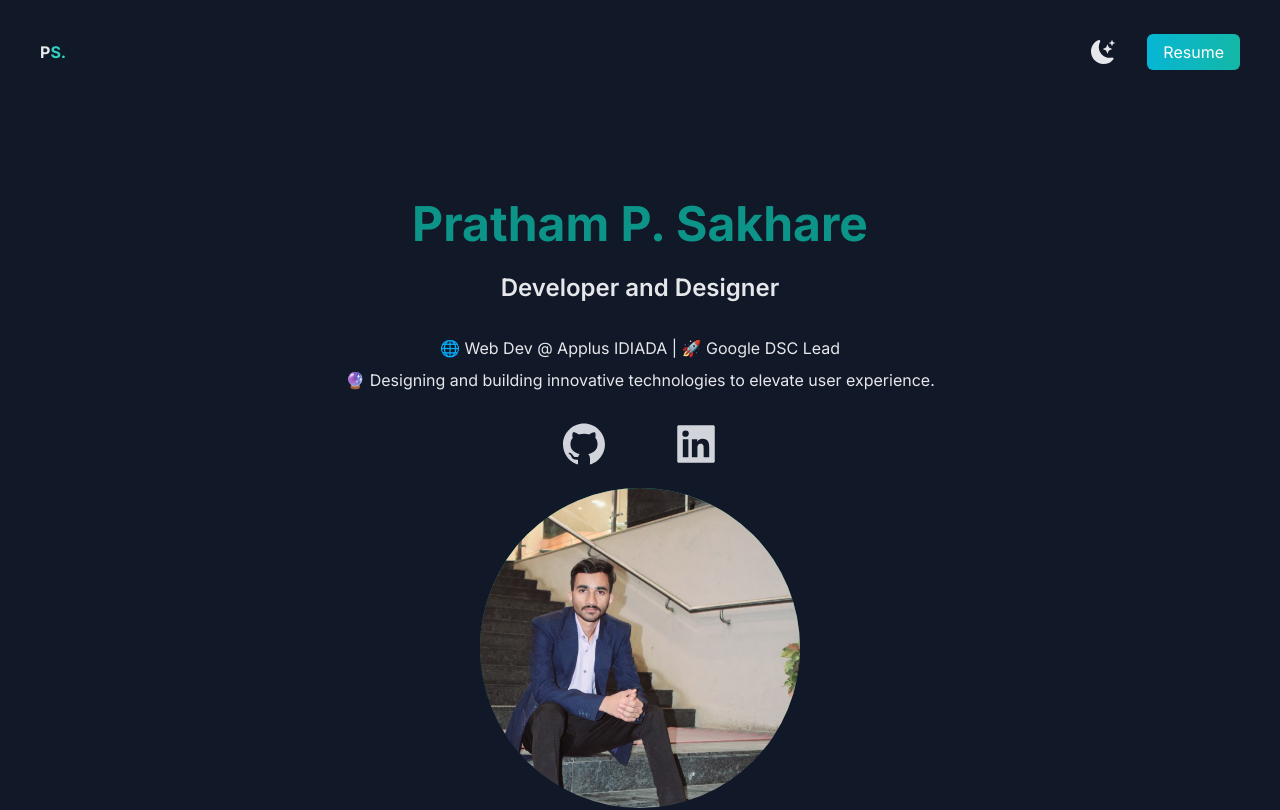
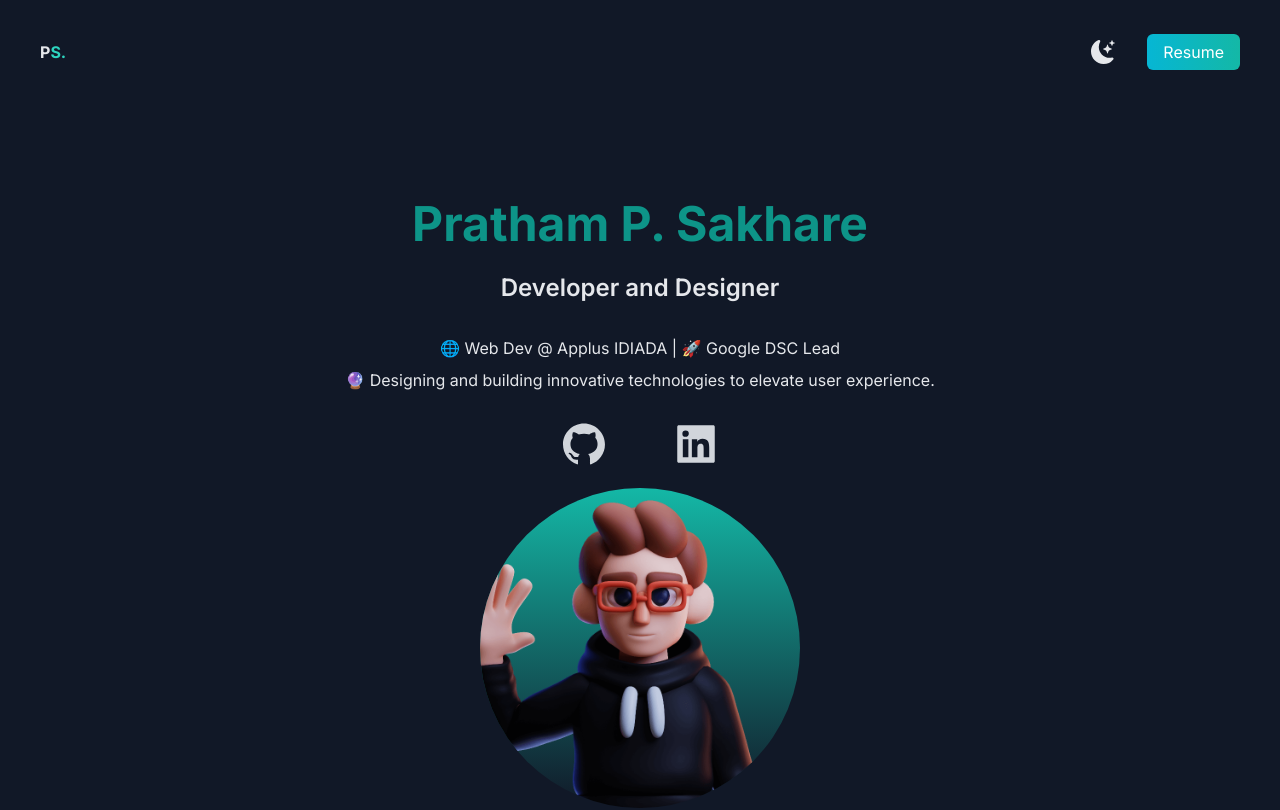
Before and after one commit to prathamsakhare/Portfolio, a Next.js app: page / in a window 1280 px wide. Shown: the top 810 px of the page. Built offline with nearby package versions, Linux system fonts and the light colour scheme.

Commit message:
updated photo

```diff
--- a/next.config.js
+++ b/next.config.js
@@ -1,4 +1,7 @@
 /** @type {import('next').NextConfig} */
-const nextConfig = {}
+const nextConfig = {
+
+
+}
 
 module.exports = nextConfig
--- a/src/app/page.js
+++ b/src/app/page.js
@@ -65,7 +65,7 @@ export default function Home() {
             </a>
           </div>
           <div className="relative mx-auto bg-gradient-to-b from-teal-500 rounded-full w-80 h-80 overflow-hidden">
-            <Image alt="Profile Photo" src={Figma} layout="fill" objectFit="cover" />
+            <Image alt="Profile Photo" src={devEdWave} layout="fill" objectFit="cover" />
           </div>
         </section>
 
```
